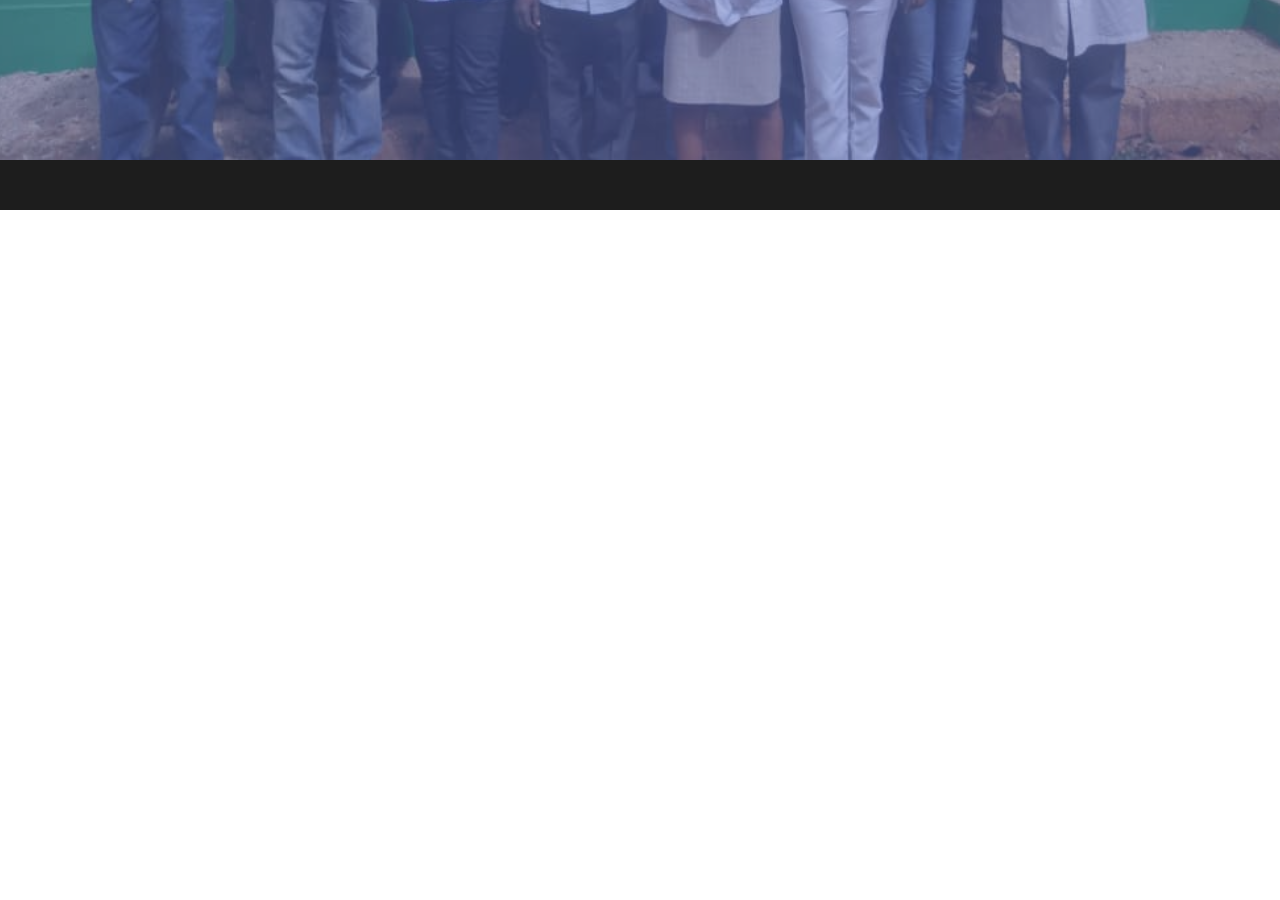
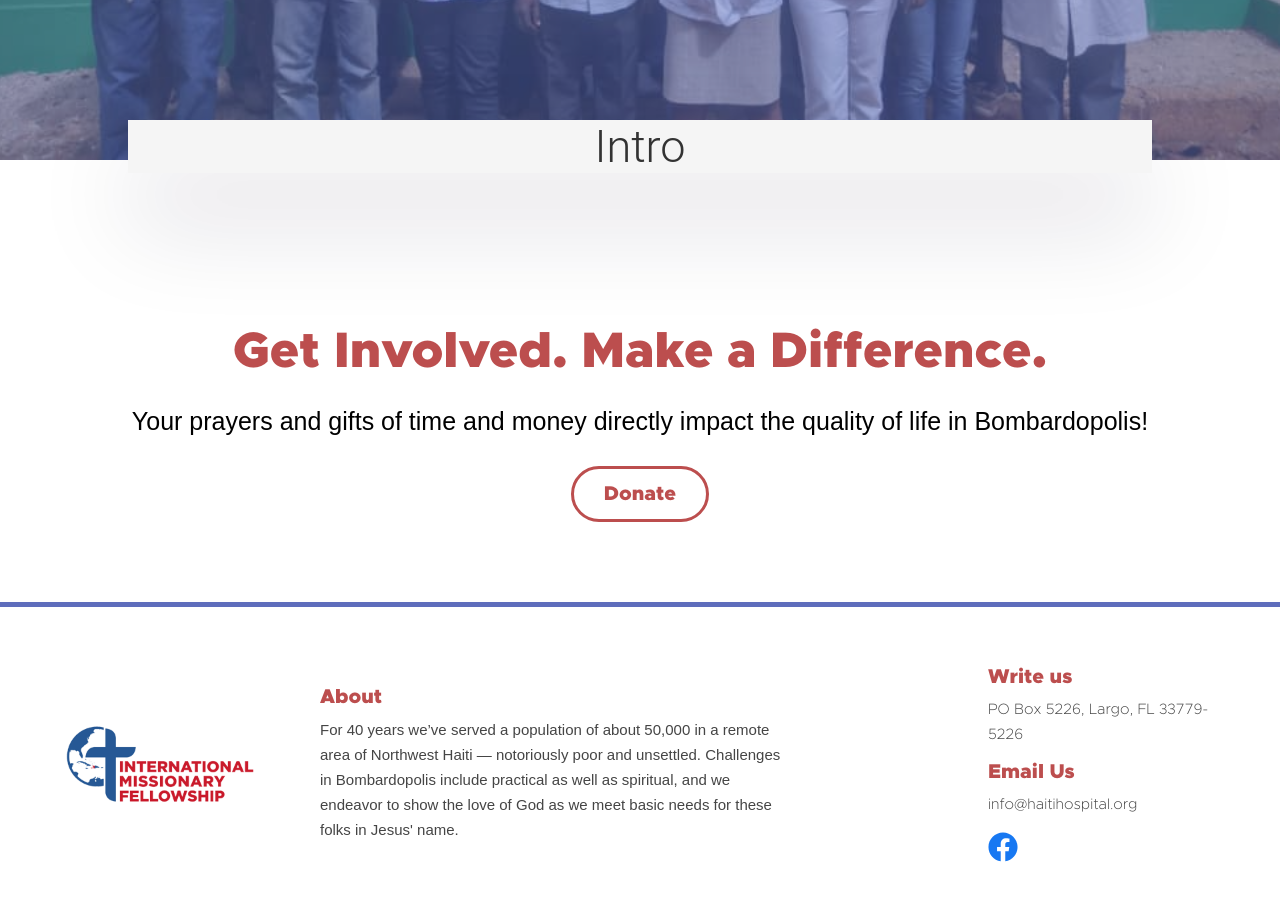
Before and after one commit to ethancanne/IMF-website, a Next.js app: page / in a window 1280 px wide. Shown: the part 640-1540 px from the top of the page. Before the commit the page ends 850 px from the top, so only its background shows below. Built offline with nearby package versions, Linux system fonts and the light colour scheme; a web font is replaced by a local one.

Commit message:
Added footer and started inital intro to home page

```diff
--- a/components/donateButton/DonateButton.component.tsx
+++ b/components/donateButton/DonateButton.component.tsx
@@ -1,8 +1,16 @@
 import styles from './DonateButton.module.scss';
-type Props = {};
+type Props = {
+  light?: boolean;
+};
 
 const DonateButton = (props: Props) => {
-  return <button className={styles.donateButton}>Donate</button>;
+  return (
+    <button
+      className={`${styles.donateButton} ${props.light ? styles.light : ''}`}
+    >
+      Donate
+    </button>
+  );
 };
 
 export default DonateButton;
--- a/components/donateButton/DonateButton.module.scss
+++ b/components/donateButton/DonateButton.module.scss
@@ -1,15 +1,22 @@
 @import '../../styles/globals.scss';
 .donateButton {
+  border: none;
+  border: $red 3px solid;
+  padding: 0.5rem 1rem;
+  border-radius: 30px;
+  font-size: $fz-xs;
+  font-weight: 900;
   background-color: rgba(255, 255, 255, 0);
-  color: rgb(255, 255, 255);
-  border: white 2px solid;
-  padding: 10px 40px;
-  border-radius: 20px;
-  font-size: $fz-xs;
-  font-family: 'Metropolis', sans-serif;
-  font-weight: 900;
+  box-shadow: none;
+  color: $red;
+  font-family: 'Metropolis';
+  @include mobile {
+    display: none;
+  }
 
-  font-weight: bold;
-  cursor: pointer;
-  transition: all 0.3s ease-in-out;
+  &.light {
+    border: white 3px solid !important;
+    color: white !important;
+    background-color: rgba(0, 0, 0, 0) !important;
+  }
 }
--- a/layout/footer/Footer.layout.tsx
+++ b/layout/footer/Footer.layout.tsx
@@ -1,4 +1,7 @@
 import styles from './Footer.module.scss';
+import DonateButton from '../../components/donateButton/DonateButton.component';
+import Image from 'next/image';
+import { FaFacebook } from 'react-icons/fa';
 
 import { BsFacebook } from 'react-icons/bs';
 
@@ -6,9 +9,51 @@ type Props = {};
 
 const Footer = (props: Props) => {
   return (
-    <div className={styles.container}>
-
-    </div>
+    <>
+      <div className={styles.getInvolvedContainer}>
+        <h1>Get Involved. Make a Difference.</h1>
+        <p>
+          Your prayers and gifts of time and money directly impact the quality
+          of life in Bombardopolis!
+        </p>
+        <DonateButton light={false} />
+      </div>
+      <div className={styles.footerContainer}>
+        <div className={styles.aboutContainer}>
+          <Image
+            src="/logo.png"
+            width={200}
+            height={100}
+            alt="Logo"
+            style={{ objectFit: 'contain' }}
+            className={styles.logo}
+          />
+          <div className={styles.about}>
+            <h1>About</h1>
+            <p>
+              For 40 years we’ve served a population of about 50,000 in a remote
+              area of Northwest Haiti — notoriously poor and unsettled.
+              Challenges in Bombardopolis include practical as well as
+              spiritual, and we endeavor to show the love of God as we meet
+              basic needs for these folks in Jesus' name.
+            </p>
+          </div>
+        </div>
+        <div className={styles.contactContainer}>
+          <div className={styles.contact}>
+            <h1>Write us</h1>
+            <p>PO Box 5226, Largo, FL 33779-5226</p>
+          </div>
+          <div className={styles.contact}>
+            <h1>Email Us</h1>
+            <p>info@haitihospital.org</p>
+          </div>
+          <div className={styles.social}>
+            <FaFacebook className={styles.facebook} />
+          </div>
+        </div>
+      </div>
+    </>
   );
 };
 
--- a/layout/footer/Footer.module.scss
+++ b/layout/footer/Footer.module.scss
@@ -1,36 +1,93 @@
 @import '../../styles/globals.scss';
-.container {
-  color: rgb(213, 213, 213);
-  font-size: 18px;
+.getInvolvedContainer {
   text-align: center;
-  background-color: rgb(29, 29, 29);
-  backdrop-filter: blur(10px);
-  padding-bottom: 50px;
+  padding: 80px;
+  h1 {
+    color: $red;
 
-  .name {
-    font-weight: bolder;
-    padding: 0;
-    margin: 0;
-    margin-bottom: 10px;
+    font-size: $fz-lg;
+    font-weight: 700;
+    margin-bottom: 1rem;
   }
-  .text {
-    font-weight: normal;
-    padding: 0;
-    margin: 0;
+  p {
+    color: black;
+
+    font-size: $fz-sm;
+    font-weight: 300;
+    margin-bottom: 1rem;
   }
-  .socialContainer {
+}
+.footerContainer {
+  background-color: rgb(255, 255, 255);
+  color: black;
+  border-top: $blue 5px solid;
+  padding: 2rem;
+  display: flex;
+  justify-content: space-between;
+  align-items: center;
+
+  .aboutContainer {
     display: flex;
+    align-items: center;
     justify-content: center;
-    align-items: center;
-    margin-top: 20px;
-    display: none;
-    @include mobile {
-      display: block;
+    flex: 0.8;
+
+    .logo {
+      margin-right: 2rem;
     }
-    .socialLink {
-      margin: 0 10px;
-      font-size: 30px;
-      color: rgb(213, 213, 213);
+    .about {
+      h1 {
+        color: $red;
+        font-size: $fz-xs;
+        font-weight: 700;
+        margin: 0;
+        margin-bottom: 10px;
+      }
+      p {
+        color: rgb(69, 69, 69);
+        font-size: $fz-xxs;
+        font-weight: 300;
+        margin: 0;
+        width: 70%;
+        line-height: 25px;
+      }
+    }
+  }
+  .contactContainer {
+    width: 100%;
+    display: flex;
+    align-items: flex-end;
+    justify-content: flex-end;
+    flex-direction: column;
+    flex: 0.2;
+
+    .contact {
+      width: 100%;
+
+      h1 {
+        color: $red;
+        font-size: $fz-xs;
+        font-weight: 700;
+        margin: 0;
+        margin-bottom: 10px;
+      }
+      p {
+        color: rgb(69, 69, 69);
+        font-size: $fz-xxs;
+        font-weight: 100;
+        margin: 0;
+        line-height: 25px;
+        margin-bottom: 15px;
+      }
+    }
+    .social {
+      display: flex;
+      align-items: center;
+      justify-content: flex-start;
+      width: 100%;
+      .facebook {
+        color: #1778f2;
+      }
     }
   }
 }
--- a/layout/header/Header.layout.tsx
+++ b/layout/header/Header.layout.tsx
@@ -21,7 +21,7 @@ const Header = (props: Props) => {
         <h1 className={styles.title}>{props.title}</h1>
         <p className={styles.subTitle}>{props.subTitle}</p>
       </div>
-      {props.donate && <DonateButton />}
+      {props.donate && <DonateButton light={true} />}
     </div>
   );
 };
--- a/layout/page/Page.layout.tsx
+++ b/layout/page/Page.layout.tsx
@@ -5,8 +5,14 @@ import { useEffect, useRef, useState } from 'react';
 import { AnimatePresence } from 'framer-motion';
 import Menu from '../menu/Menu.layout';
 import Head from 'next/head';
+import Header from '../header/Header.layout';
+import { motion } from 'framer-motion';
 type Props = {
   children: React.ReactNode;
+  title: string;
+  subTitle?: string;
+  isSubPage?: boolean;
+  image?: string;
 };
 
 const Page = (props: Props) => {
@@ -21,7 +27,16 @@ const Page = (props: Props) => {
   }, []);
 
   return (
-    <div className={styles.pageContainer}>
+    <motion.div
+      className={styles.pageContainer}
+      initial={{ opacity: 0, y: 20 }}
+      animate={{ opacity: 1, y: 0 }}
+      transition={{
+        duration: 0,
+        type: 'spring',
+        stiffness: 100,
+      }}
+    >
       <Head>
         <title>IMF - Haiti Hospital</title>
       </Head>
@@ -33,9 +48,16 @@ const Page = (props: Props) => {
       <AnimatePresence initial={false} mode="wait">
         {menuIsOpen && <Menu setMenuIsOpen={setMenuIsOpen} />}
       </AnimatePresence>
+      <Header
+        title={props.title}
+        subTitle={props.subTitle}
+        donate={!props.isSubPage}
+        isSubPage={props.isSubPage}
+        image={props.image}
+      />
       {props.children}
       <Footer />{' '}
-    </div>
+    </motion.div>
   );
 };
 
--- a/pages/about-us.tsx
+++ b/pages/about-us.tsx
@@ -5,8 +5,8 @@ type Props = {};
 
 const AboutUs = ({}: Props) => {
   return (
-    <Page>
-      <Header title="About Us" isSubPage={true} />
+    <Page isSubPage={true} title="About Us" image="/img/about-us-header.jpeg">
+      <div></div>
     </Page>
   );
 };
--- a/pages/get-involved.tsx
+++ b/pages/get-involved.tsx
@@ -4,7 +4,11 @@ type Props = {};
 
 const GetInvolved = ({}: Props) => {
   return (
-    <Page>
+    <Page
+      isSubPage={true}
+      title="Get Involved"
+      image="/img/get-involved-header.jpeg"
+    >
       <div></div>
     </Page>
   );
--- a/pages/index.tsx
+++ b/pages/index.tsx
@@ -1,17 +1,17 @@
 import { useEffect, useRef, useState } from 'react';
 import Page from '../layout/page/Page.layout';
-import Header from '../layout/header/Header.layout';
+import Intro from '../views/home/intro/Intro.view';
 type Props = {};
 
 const index = ({}: Props) => {
   return (
-    <Page>
-      <Header
-        title="Together We Can Change The Lives Of The People Of Northwest Haiti"
-        subTitle="We are challenged to show the love of God in tangible ways, not in word only. God can use you to change the lives of the Haitian people through His love."
-        donate={true}
-        image="/img/home-header.jpeg"
-      />
+    <Page
+      isSubPage={false}
+      title="Together We Can Change The Lives Of The People Of Northwest Haiti"
+      subTitle="We are challenged to show the love of God in tangible ways, not in word only. God can use you to change the lives of the Haitian people through His love."
+      image="/img/home-header.jpeg"
+    >
+      <Intro />
     </Page>
   );
 };
--- /dev/null
+++ b/views/home/intro/Intro.module.scss
@@ -0,0 +1,25 @@
+.wrapper {
+  width: 100%;
+  //   height: 100vh;
+  display: flex;
+  justify-content: center;
+
+  .container {
+    position: relative;
+    top: -40px;
+    z-index: 90;
+    width: 80%;
+    display: flex;
+    flex-direction: column;
+    align-items: center;
+    justify-content: center;
+    box-shadow: rgba(17, 12, 46, 0.15) 0px 48px 100px 0px;
+
+    background-color: #f5f5f5;
+    color: #333;
+    font-family: 'Roboto', sans-serif;
+    font-size: 1.5rem;
+    font-weight: 300;
+    text-align: center;
+  }
+}
--- /dev/null
+++ b/views/home/intro/Intro.view.tsx
@@ -0,0 +1,12 @@
+import styles from './Intro.module.scss';
+type Props = {};
+
+const Intro = (props: Props) => {
+  return (
+    <div className={styles.wrapper}>
+      <div className={styles.container}>Intro</div>
+    </div>
+  );
+};
+
+export default Intro;
```
Also changed, not shown: pages/causes.tsx (+6 -3 lines).
